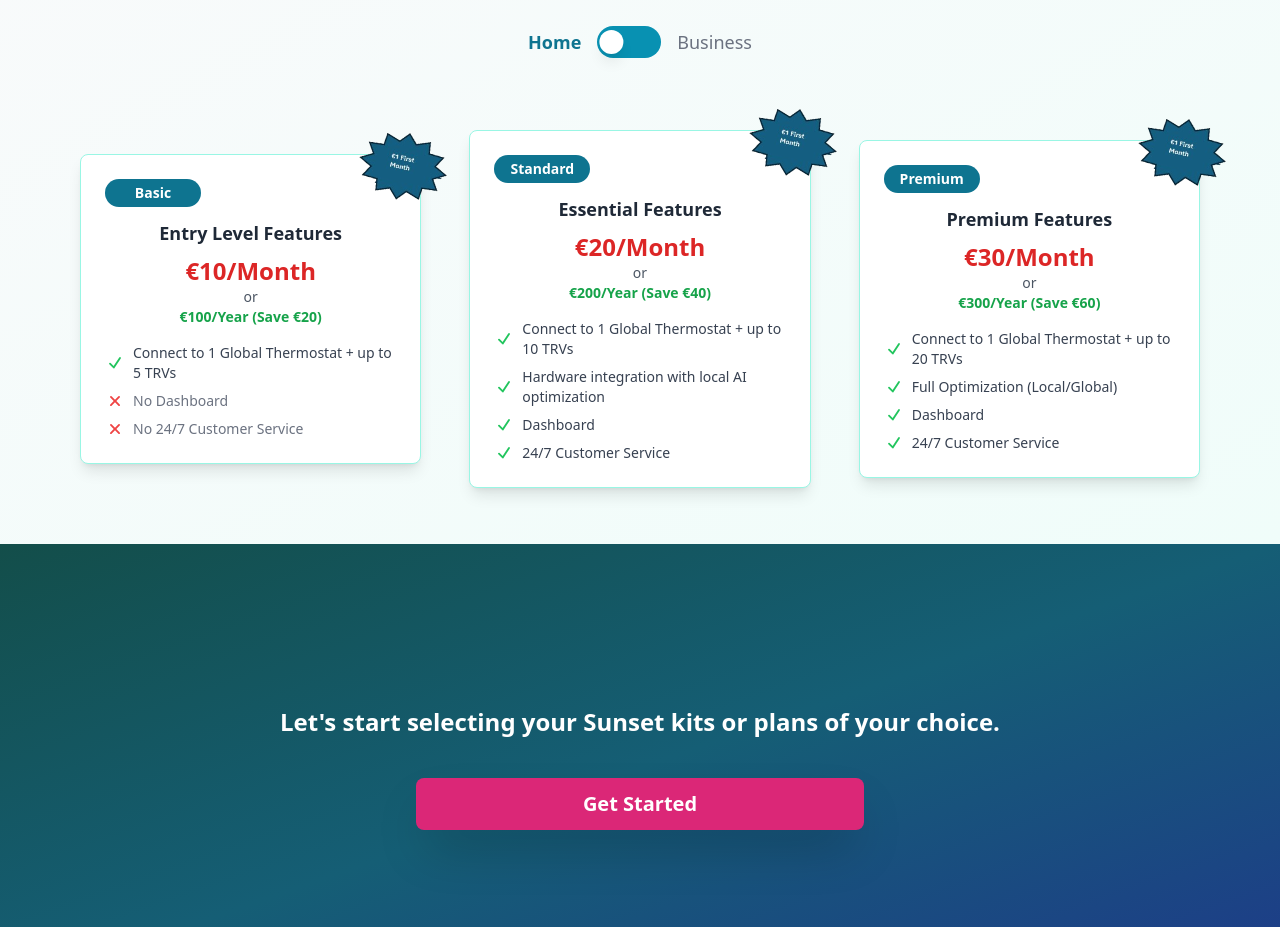
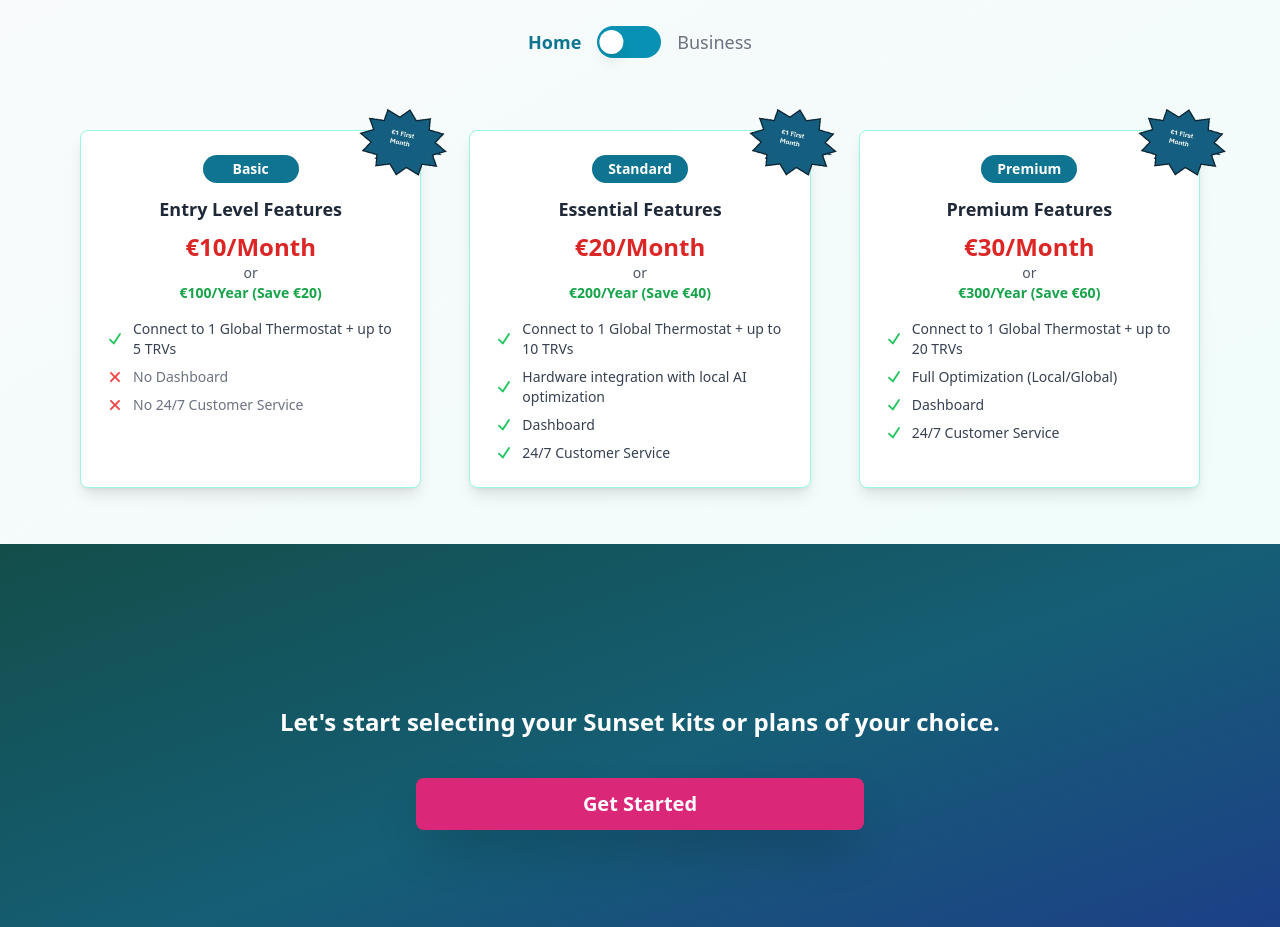
Before and after one commit to TheSoftNode/sunset-platform, a React (Vite) app: page / in a window 1280 px wide. Shown: the part 3800-4727 px from the top of the page. Built offline with nearby package versions, Linux system fonts and the light colour scheme.

Commit message:
corrected the plan section error

```diff
--- a/src/components/Landing/Plans.jsx
+++ b/src/components/Landing/Plans.jsx
@@ -180,7 +180,7 @@ const PricingPlans = () =>
       </div>
 
       {/* Pricing Cards */}
-      <motion.div
+      {/* <motion.div
         className="flex flex-col md:flex-row gap-12 w-full max-w-6xl px-4 justify-center items-center"
         variants={containerVariants}
         initial="hidden"
@@ -247,6 +247,75 @@ const PricingPlans = () =>
             </motion.div>
           ))}
         </AnimatePresence>
+      </motion.div> */}
+
+      <motion.div
+        className="flex flex-col md:flex-row gap-12 w-full max-w-6xl px-4 justify-center items-stretch"
+        variants={containerVariants}
+        initial="hidden"
+        animate="visible"
+      >
+        <AnimatePresence>
+          {plans.map((plan, idx) => (
+            <motion.div
+              key={idx}
+              className="rounded-lg p-6 shadow-lg flex-1 bg-white border border-teal-200 relative flex flex-col max-w-sm w-full"
+              variants={cardVariants}
+              whileHover={{
+                y: -5,
+                boxShadow: "0 10px 20px rgba(0,0,0,0.1)",
+                borderColor: "rgba(6, 182, 212, 0.5)",
+                transition: {
+                  type: "spring",
+                  stiffness: 300,
+                  damping: 20
+                }
+              }}
+            >
+              <SpecialOffer />
+              <div className="flex flex-col h-full">
+                <motion.div
+                  className={`${plan.color} w-24 mx-auto text-white text-center text-sm font-semibold rounded-full px-2 py-1 mb-3 inline-block`}
+                  whileHover={{ scale: 1.05 }}
+                >
+                  {plan.name}
+                </motion.div>
+                <h3 className="text-lg text-center font-semibold text-gray-800 mb-2">{plan.description}</h3>
+                <div className="mb-4 flex flex-col justify-center items-center">
+                  <p className="font-bold text-red-600 text-2xl">{plan.monthlyPrice}</p>
+                  <p className="text-sm font-medium text-gray-600">or</p>
+                  <p className="text-sm font-bold text-green-600">{plan.yearlyPrice}</p>
+                </div>
+                <ul className="space-y-2 flex-grow">
+                  {plan.features.map((feature, i) => (
+                    <motion.li
+                      key={i}
+                      className="flex items-center text-sm font-medium text-gray-700"
+                      initial={{ opacity: 0, x: -10 }}
+                      animate={{ opacity: 1, x: 0 }}
+                      transition={{ delay: i * 0.1 }}
+                    >
+                      <CheckIcon className="w-5 h-5 text-green-500 mr-2 flex-shrink-0" />
+                      <span>{feature}</span>
+                    </motion.li>
+                  ))}
+                  {plan.extras.map((extra, i) => (
+                    <motion.li
+                      key={i}
+                      className="flex items-center text-sm font-medium text-gray-500"
+                      initial={{ opacity: 0, x: -10 }}
+                      animate={{ opacity: 1, x: 0 }}
+                      transition={{ delay: (plan.features.length + i) * 0.1 }}
+                    >
+                      <XMarkIcon className="w-5 h-5 text-red-500 mr-2 flex-shrink-0" />
+                      <span>{extra}</span>
+                    </motion.li>
+                  ))}
+                </ul>
+              </div>
+            </motion.div>
+          ))}
+        </AnimatePresence>
       </motion.div>
     </section>
   );
```
